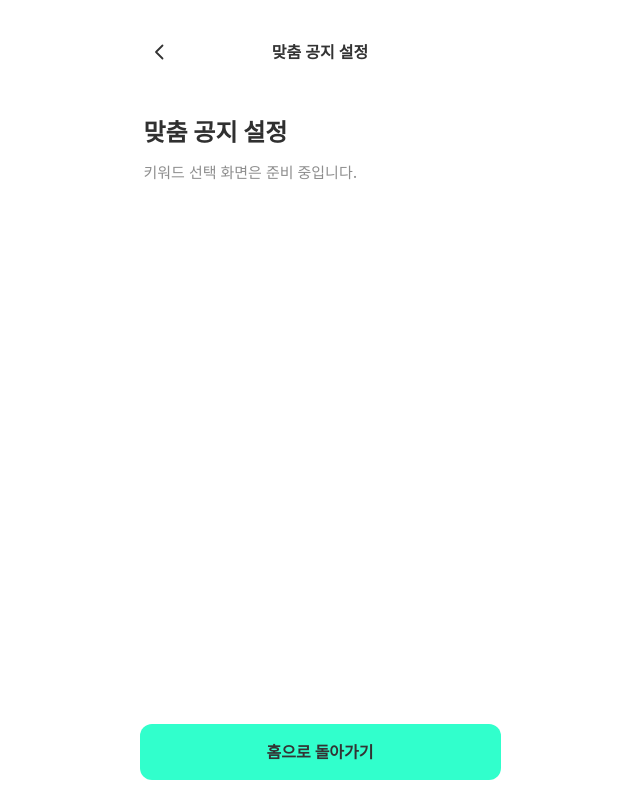
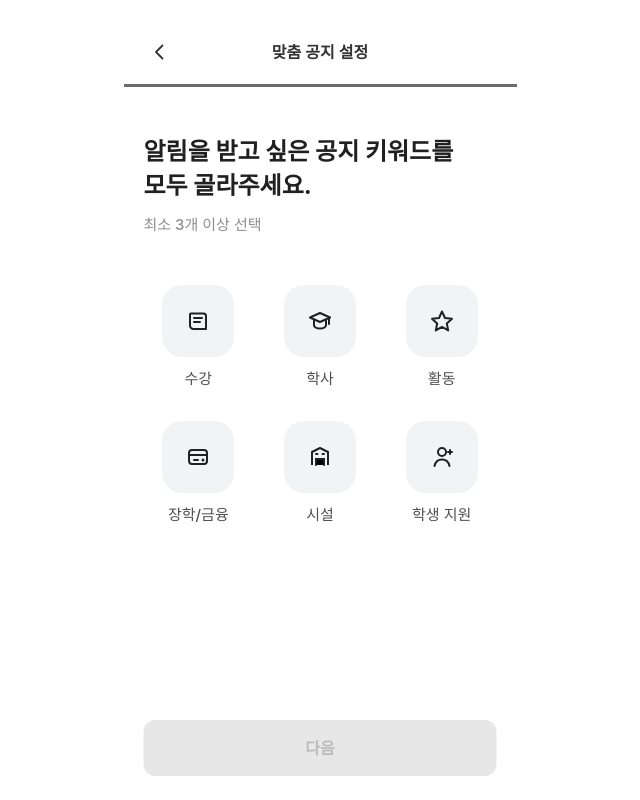
Before and after one commit to campus-navi/frontend, a React (Vite) app: page /notice-interests in a window 1280 px wide. Shown: the whole page, without its empty margins (320-960 px from the left). Built offline with nearby package versions, Linux system fonts and the light colour scheme; no server answers.

Commit message:
feat: 맞춤 공지 키워드 선택 UI 구현 (#89)

```diff
--- a/src/pages/NoticeInterestsPage.tsx
+++ b/src/pages/NoticeInterestsPage.tsx
@@ -1,28 +1,193 @@
+import { useState } from 'react';
+import type { ReactNode } from 'react';
 import { useNavigate } from 'react-router-dom';
 
 import { AppHeader } from '@/components/ui/AppHeader';
 import { CtaButton } from '@/components/ui/CtaButton';
 
+type NoticeInterest = {
+  interestId: number;
+  label: string;
+  icon: ReactNode;
+};
+
+function CourseIcon() {
+  return (
+    <svg aria-hidden="true" viewBox="0 0 28 28" className="h-7 w-7">
+      <path
+        d="M7 6.5h12.5A2.5 2.5 0 0 1 22 9v13H9.5A3.5 3.5 0 0 1 6 18.5V7.5a1 1 0 0 1 1-1Z"
+        fill="none"
+        stroke="currentColor"
+        strokeLinejoin="round"
+        strokeWidth="2"
+      />
+      <path d="M10 11h8M10 15h6" stroke="currentColor" strokeLinecap="round" strokeWidth="2" />
+    </svg>
+  );
+}
+
+function AcademicIcon() {
+  return (
+    <svg aria-hidden="true" viewBox="0 0 28 28" className="h-7 w-7">
+      <path
+        d="M4 10.5 14 6l10 4.5-10 4.5-10-4.5Z"
+        fill="none"
+        stroke="currentColor"
+        strokeLinejoin="round"
+        strokeWidth="2"
+      />
+      <path d="M8 13v5.5c0 1.4 2.7 3 6 3s6-1.6 6-3V13" fill="none" stroke="currentColor" strokeWidth="2" />
+      <path d="M23 11v6" stroke="currentColor" strokeLinecap="round" strokeWidth="2" />
+    </svg>
+  );
+}
+
+function ActivityIcon() {
+  return (
+    <svg aria-hidden="true" viewBox="0 0 28 28" className="h-7 w-7">
+      <path
+        d="M14 4.5 17 11l7 .8-5.2 4.7 1.4 6.9L14 19.9l-6.2 3.5 1.4-6.9L4 11.8l7-.8 3-6.5Z"
+        fill="none"
+        stroke="currentColor"
+        strokeLinejoin="round"
+        strokeWidth="2"
+      />
+    </svg>
+  );
+}
+
+function ScholarshipIcon() {
+  return (
+    <svg aria-hidden="true" viewBox="0 0 28 28" className="h-7 w-7">
+      <rect x="5" y="7" width="18" height="14" rx="3" fill="none" stroke="currentColor" strokeWidth="2" />
+      <path d="M5 12h18M10 17h4" stroke="currentColor" strokeLinecap="round" strokeWidth="2" />
+      <circle cx="19" cy="17" r="1.5" fill="currentColor" />
+    </svg>
+  );
+}
+
+function FacilityIcon() {
+  return (
+    <svg aria-hidden="true" viewBox="0 0 28 28" className="h-7 w-7">
+      <path
+        d="M6 22V9l8-4 8 4v13"
+        fill="none"
+        stroke="currentColor"
+        strokeLinejoin="round"
+        strokeWidth="2"
+      />
+      <path d="M10 22v-6h8v6M10 11h1.5M16.5 11H18" stroke="currentColor" strokeLinecap="round" strokeWidth="2" />
+    </svg>
+  );
+}
+
+function StudentSupportIcon() {
+  return (
+    <svg aria-hidden="true" viewBox="0 0 28 28" className="h-7 w-7">
+      <circle cx="14" cy="9" r="4" fill="none" stroke="currentColor" strokeWidth="2" />
+      <path
+        d="M6.5 23c.9-4.1 3.5-6.5 7.5-6.5s6.6 2.4 7.5 6.5"
+        fill="none"
+        stroke="currentColor"
+        strokeLinecap="round"
+        strokeWidth="2"
+      />
+      <path d="M22 7v4M20 9h4" stroke="currentColor" strokeLinecap="round" strokeWidth="2" />
+    </svg>
+  );
+}
+
+const noticeInterests: NoticeInterest[] = [
+  { interestId: 0, label: '수강', icon: <CourseIcon /> },
+  { interestId: 1, label: '학사', icon: <AcademicIcon /> },
+  { interestId: 2, label: '활동', icon: <ActivityIcon /> },
+  { interestId: 3, label: '장학/금융', icon: <ScholarshipIcon /> },
+  { interestId: 4, label: '시설', icon: <FacilityIcon /> },
+  { interestId: 5, label: '학생 지원', icon: <StudentSupportIcon /> },
+];
+
 export default function NoticeInterestsPage() {
   const navigate = useNavigate();
+  const [interestIds, setInterestIds] = useState<number[]>([]);
+  const isCtaEnabled = interestIds.length >= 3;
+
+  const toggleInterest = (interestId: number) => {
+    setInterestIds((currentInterestIds) => {
+      if (currentInterestIds.includes(interestId)) {
+        return currentInterestIds.filter((selectedInterestId) => selectedInterestId !== interestId);
+      }
+
+      return [...currentInterestIds, interestId];
+    });
+  };
+
+  const handleNext = () => {
+    // TODO: Connect the notification permission BottomSheet in a later issue.
+    void interestIds;
+  };
 
   return (
     <main className="min-h-[100svh] bg-white">
       <div className="mx-auto flex min-h-[100svh] w-full max-w-[393px] flex-col bg-white">
-        <AppHeader title="맞춤 공지 설정" onBack={() => navigate('/home')} />
+        <div>
+          <AppHeader title="맞춤 공지 설정" onBack={() => navigate('/home')} />
+          <div className="h-[3px] w-full bg-[#D9D9D9]">
+            <div className="h-full w-full bg-[#6C6C6C]" />
+          </div>
+        </div>
 
-        <section className="flex flex-1 flex-col px-5 py-8">
-          <h1 className="text-[24px] font-bold leading-[1.4] tracking-normal text-[#303030]">
-            맞춤 공지 설정
+        <section className="flex flex-1 flex-col px-5 pb-[112px] pt-12">
+          <h1 className="whitespace-pre-line text-[24px] font-bold leading-[1.4] tracking-normal text-[#202020]">
+            {'알림을 받고 싶은 공지 키워드를\n모두 골라주세요.'}
           </h1>
           <p className="mt-3 text-[15px] font-medium leading-[1.5] tracking-normal text-[#8E8E8E]">
-            키워드 선택 화면은 준비 중입니다.
+            최소 3개 이상 선택
           </p>
+
+          <div className="mt-12 grid grid-cols-3 gap-x-3 gap-y-8">
+            {noticeInterests.map((interest) => {
+              const isSelected = interestIds.includes(interest.interestId);
+
+              return (
+                <button
+                  key={interest.interestId}
+                  type="button"
+                  aria-pressed={isSelected}
+                  onClick={() => toggleInterest(interest.interestId)}
+                  className="group flex min-w-0 flex-col items-center gap-3 text-center"
+                >
+                  <span
+                    className={[
+                      'flex h-[72px] w-[72px] items-center justify-center rounded-[20px] transition-colors duration-200',
+                      isSelected ? 'bg-[#1E2530] text-[#31FFCC]' : 'bg-[#F2F3F5] text-[#202020]',
+                    ].join(' ')}
+                  >
+                    {interest.icon}
+                  </span>
+                  <span
+                    className={[
+                      'w-full break-keep text-[15px] leading-[1.35] tracking-normal transition-colors duration-200',
+                      isSelected ? 'font-bold text-[#202020]' : 'font-medium text-[#505050]',
+                    ].join(' ')}
+                  >
+                    {interest.label}
+                  </span>
+                </button>
+              );
+            })}
+          </div>
         </section>
 
-        <div className="px-4 pb-[max(20px,env(safe-area-inset-bottom))] pt-3">
-          <CtaButton type="button" variant="primary" state="default" size="xlg" onClick={() => navigate('/home')}>
-            홈으로 돌아가기
+        <div className="fixed bottom-0 left-1/2 z-20 w-full max-w-[393px] -translate-x-1/2 bg-white px-5 pb-[max(24px,env(safe-area-inset-bottom))] pt-3">
+          <CtaButton
+            type="button"
+            variant="primary"
+            state={isCtaEnabled ? 'default' : 'disabled'}
+            size="xlg"
+            disabled={!isCtaEnabled}
+            onClick={handleNext}
+          >
+            다음
           </CtaButton>
         </div>
       </div>
```
